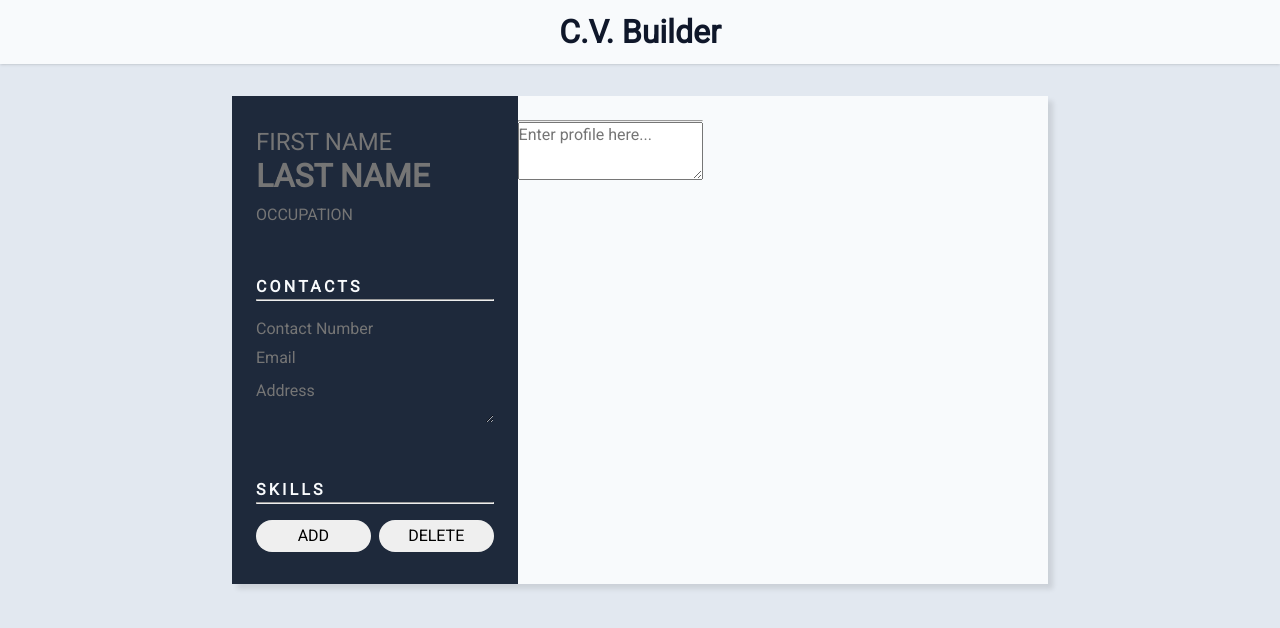
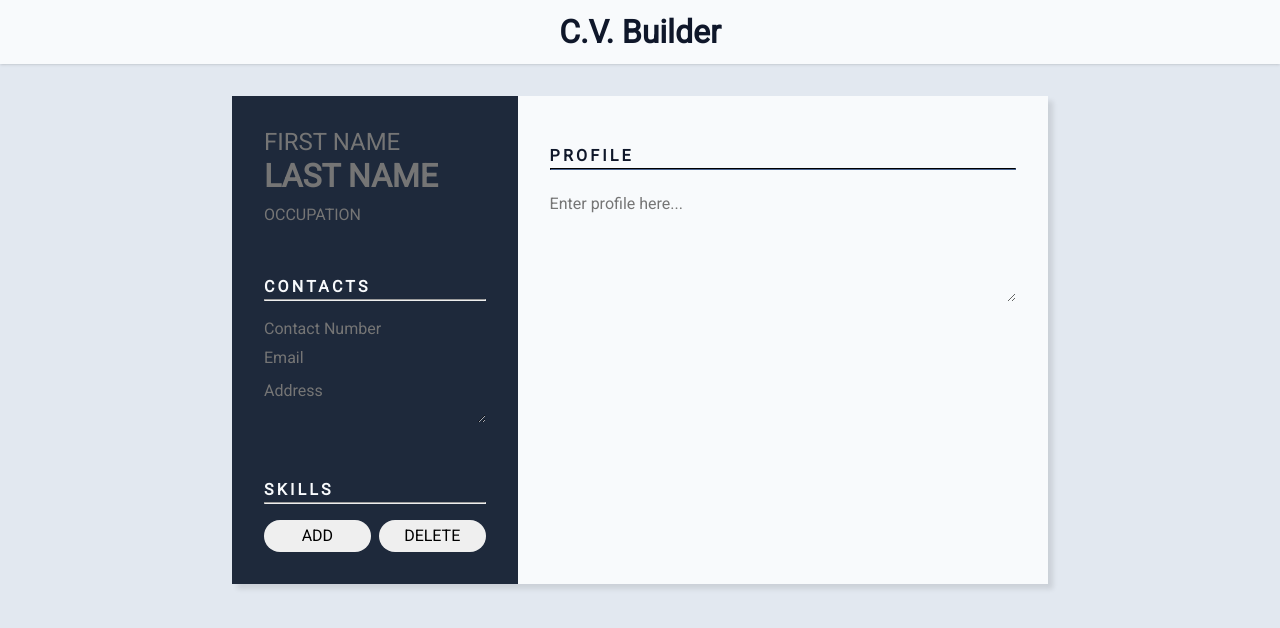
Before and after one commit to jonichi16/cv-project, a React (Create React App) app: page / in a window 1280 px wide. Shown: the top 628 px of the page. Built offline with nearby package versions, Linux system fonts and the light colour scheme.

Commit message:
style: Add style to profile section

```diff
--- a/src/stylesheets/styles.css
+++ b/src/stylesheets/styles.css
@@ -36,36 +36,65 @@
 
 .left {
   width: 35%;
-  padding: 2em 1.5em;
   background-color: var(--color-dark-800);
+}
+
+.right {
+  flex: 1;
+  margin: 1em 0;
+}
+
+.left,
+.right {
+  padding: 2em;
   display: flex;
   flex-direction: column;
   gap: 3em;
 }
 
-.left input,
-.left textarea {
+input,
+textarea {
   width: 100%;
   background-color: inherit;
-  color: var(--color-light-50);
   border: none;
   outline: none;
   line-height: 1;
 }
 
-.left textarea {
+textarea {
   padding: 0.5em 0;
   resize: vertical;
 }
 
-.left hr {
+.left input,
+.left textarea {
+  color: var(--color-light-50);
+}
+
+.right textarea {
+  height: 7.25em;
+  line-height: 1.2;
+}
+
+hr {
   margin-bottom: 1em;
 }
 
+.left hr {
+  border-color: var(--color-dark-50);
+}
+
+.right hr {
+  border-color: var(--color-dark-800);
+}
+
 .section-title {
-  color: var(--color-light-50);
   font-weight: 700;
   letter-spacing: 0.2em;
+}
+
+.left .section-title {
+  color: var(--color-light-50);
 }
 
 .section-input {
```
